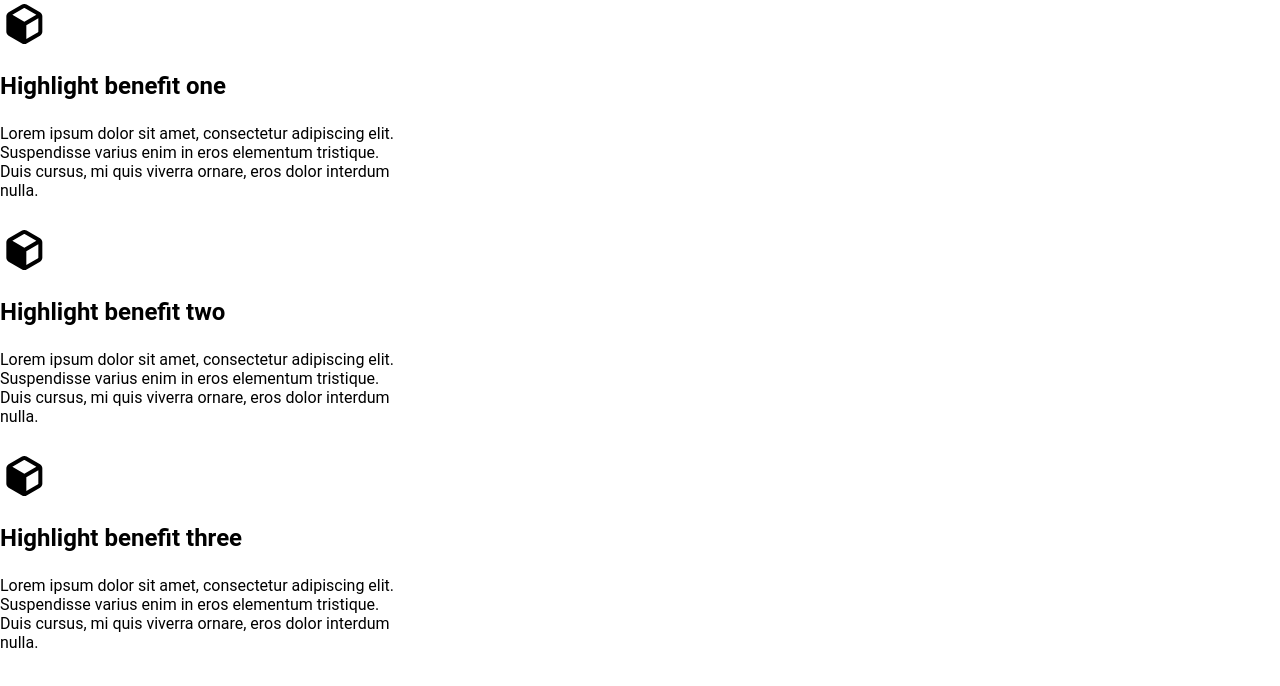
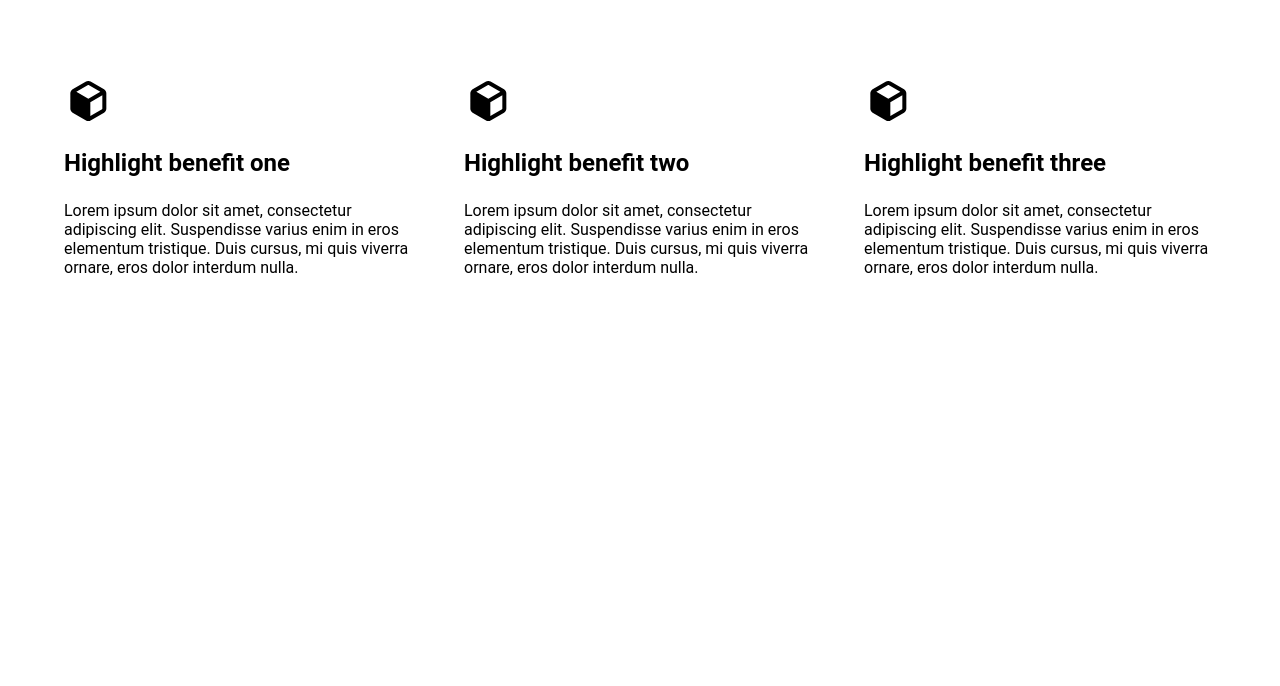
Before and after one commit to annaagabi/react-course, a React (Create React App) app: page / in a window 1280 px wide. Shown: the top 686 px of the page. Built offline with nearby package versions, Linux system fonts and the light colour scheme.

Commit message:
Style: estilizando o componente dinâmico

```diff
--- a/src/index.css
+++ b/src/index.css
@@ -7,8 +7,15 @@
   font-family: 'Roboto', sans-serif;
 }
 
+div{
+  display: flex;
+  gap: 48px;
+  justify-content: center;
+  align-items: center;
+}
+
 body {
-  margin: 0;
+  margin: 64px;
   font-family: -apple-system, BlinkMacSystemFont, 'Segoe UI', 'Roboto', 'Oxygen',
     'Ubuntu', 'Cantarell', 'Fira Sans', 'Droid Sans', 'Helvetica Neue',
     sans-serif;
```
